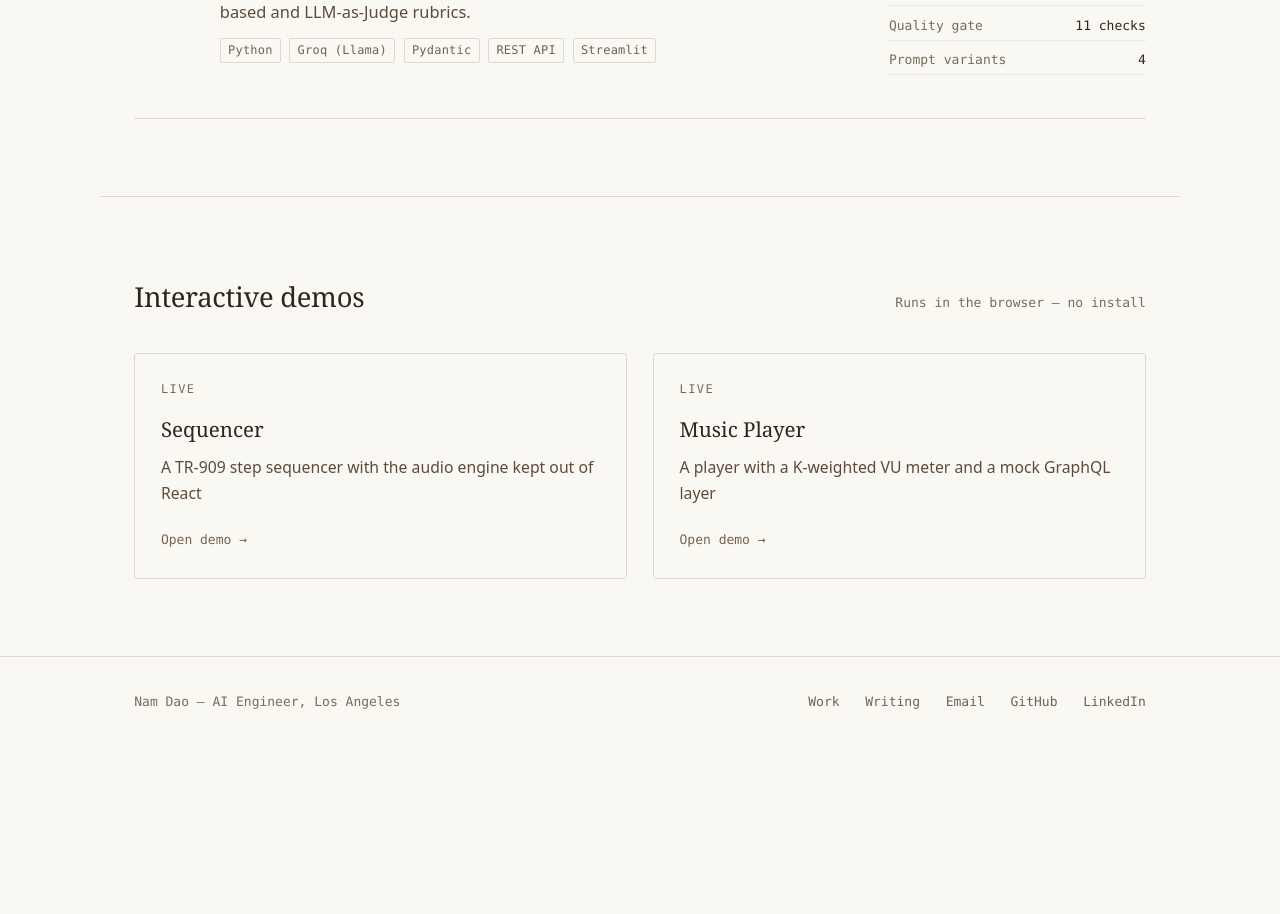
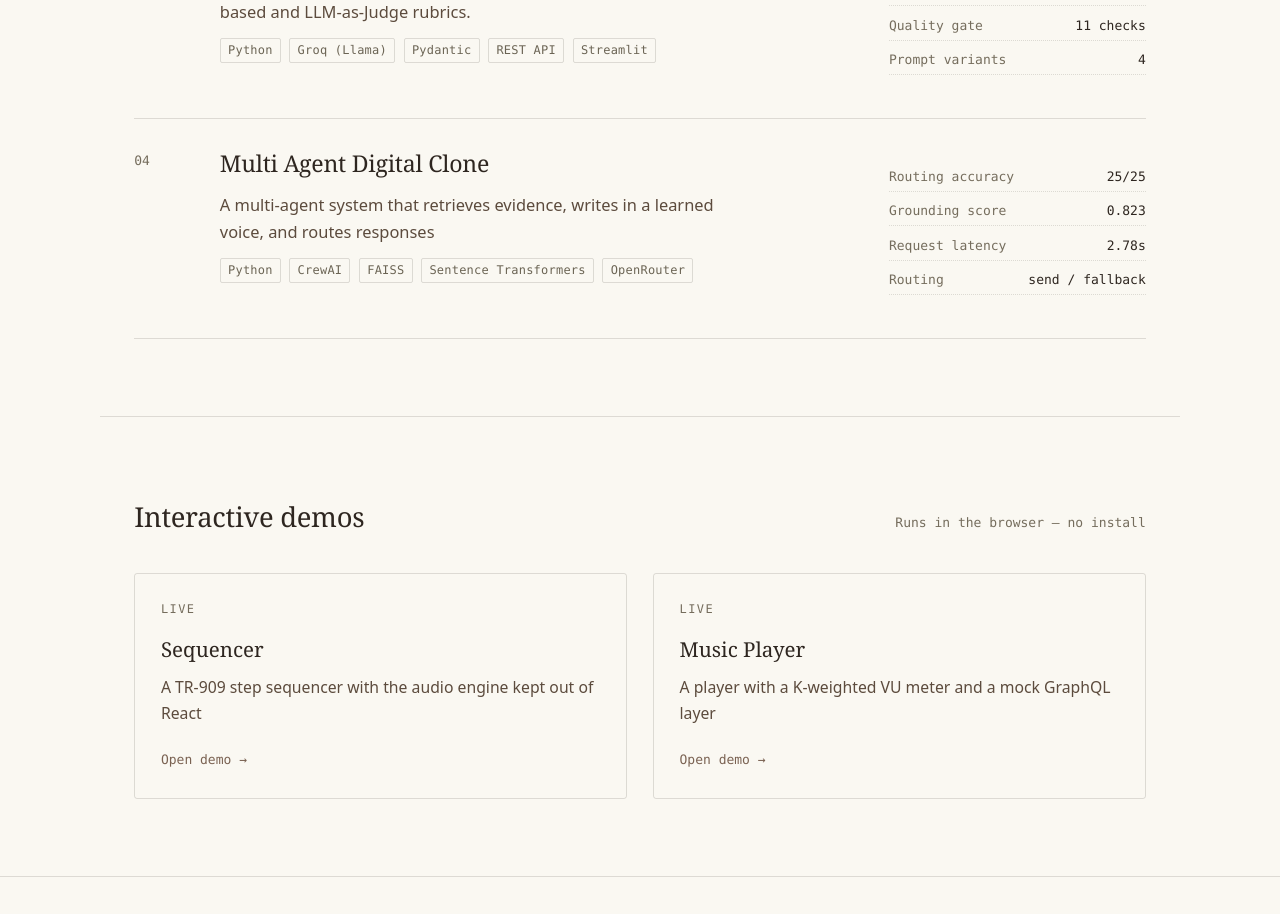
Before and after one commit to metzgerdev/nam-dao, a React (Vite) app: page / in a window 1280 px wide. Shown: the part 1371-2285 px from the top of the page. Before the commit the page ends 2118 px from the top, so only its background shows below. Built offline with nearby package versions, Linux system fonts and the light colour scheme.

Commit message:
Add digital clone to portfolio

```diff
--- a/src/data/projects.ts
+++ b/src/data/projects.ts
@@ -148,6 +148,32 @@ export const projects: Project[] = [
     ],
   },
   {
+    slug: "digital-clone",
+    name: "Multi Agent Digital Clone",
+    tagline:
+      "A multi-agent system that retrieves evidence, writes in a learned voice, and routes responses",
+    kind: "ai",
+    featured: true,
+    repo: `${GITHUB}/digital-clone`,
+    stack: [
+      "Python",
+      "CrewAI",
+      "FAISS",
+      "Sentence Transformers",
+      "OpenRouter",
+      "GPT-5.6 Luna",
+    ],
+    metrics: [
+      { label: "Routing accuracy", value: "25/25" },
+      { label: "Grounding score", value: "0.823" },
+      { label: "Request latency", value: "2.78s" },
+      { label: "Routing", value: "send / fallback" },
+    ],
+    description: [
+      "I built a multi-agent digital clone that retrieves relevant evidence, drafts an answer in a learned author style, evaluates the result, and routes the response to `send` or `fallback`. The project includes offline grounding evaluation, routing calibration, and a human review UI.",
+    ],
+  },
+  {
     slug: "sequencer",
     name: "Sequencer",
     tagline: "A TR-909 step sequencer with the audio engine kept out of React",
```
